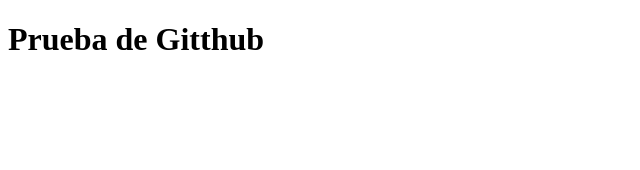
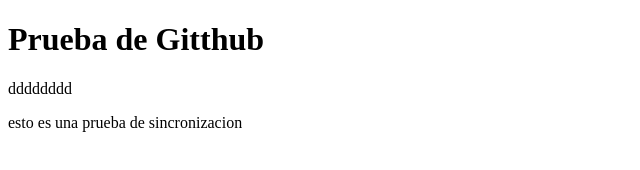
Before and after one commit to DavidTvillares/web-sincro2, a plain HTML site: page index.html in a window 1280 px wide. Shown: the whole page, without its empty margins (0-640 px from the left). Drawn offline with Linux system fonts and the light colour scheme.

Commit message:
cambio en github

```diff
--- a/index.html
+++ b/index.html
@@ -7,6 +7,7 @@
 </head>
 <body>
     <h1>Prueba de Gitthub</h1>
+dddddddd    <p>esto es una prueba de sincronizacion</p>
 
 </body>
 </html>
```
